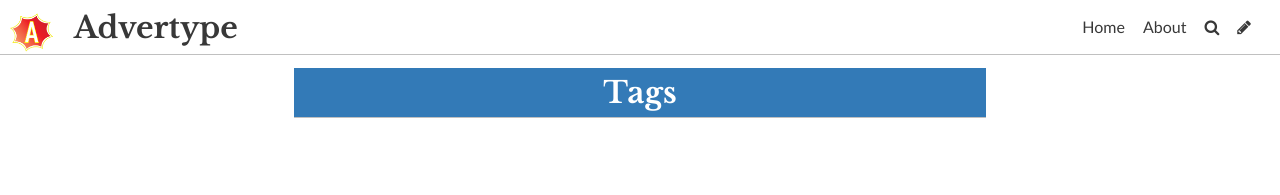
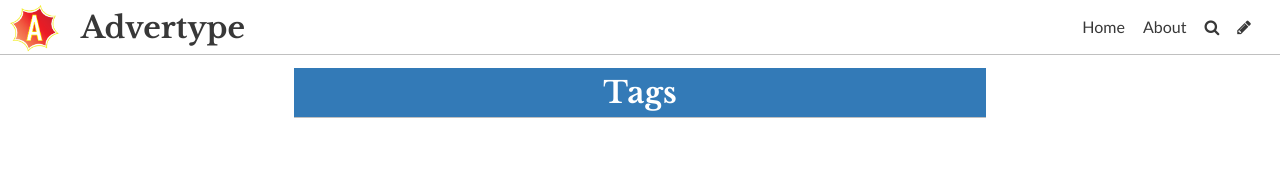
Before and after one commit to taylorball1/taylorball, a Jekyll site: the page built from pages/tags.md, in a window 1280 px wide. Shown: the top 195 px of the page. Built offline with Jekyll 4.4.1, drawn with Linux system fonts in a browser that asks for light colours; some web fonts are replaced.

Commit message:
Update Settings “general”

```diff
--- a/_data/settings.yml
+++ b/_data/settings.yml
@@ -6,7 +6,7 @@ header_text: ""
 header_text_color: "#ffffff"
 bannerheight: 20vmax
 navbarheight: 55px
-logo: ../uploads/logofinal.png
+logo: ../uploads/logonew.png
 favicon: ../uploads/untitled-3.png
 gridlayout: true
 fixednavbar: false
```
Also changed, not shown: uploads/logonew.png (added).
